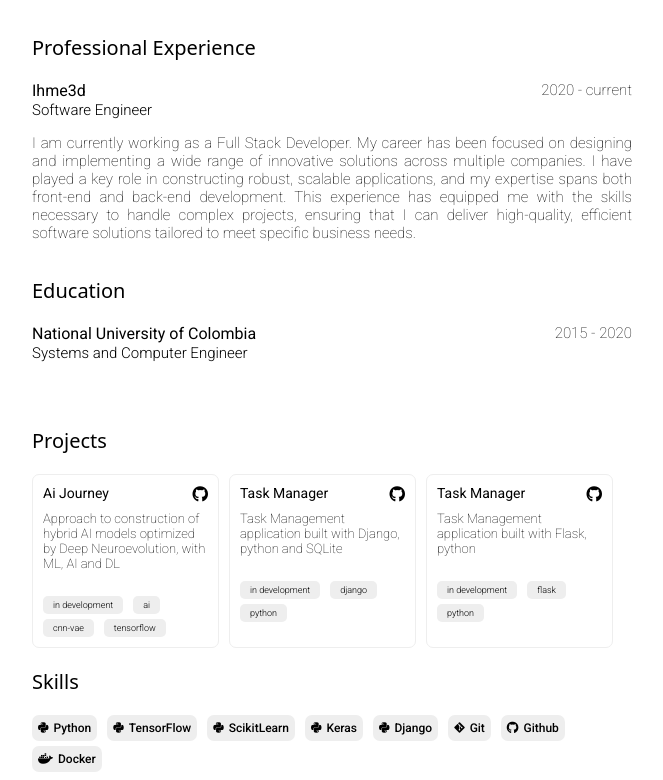
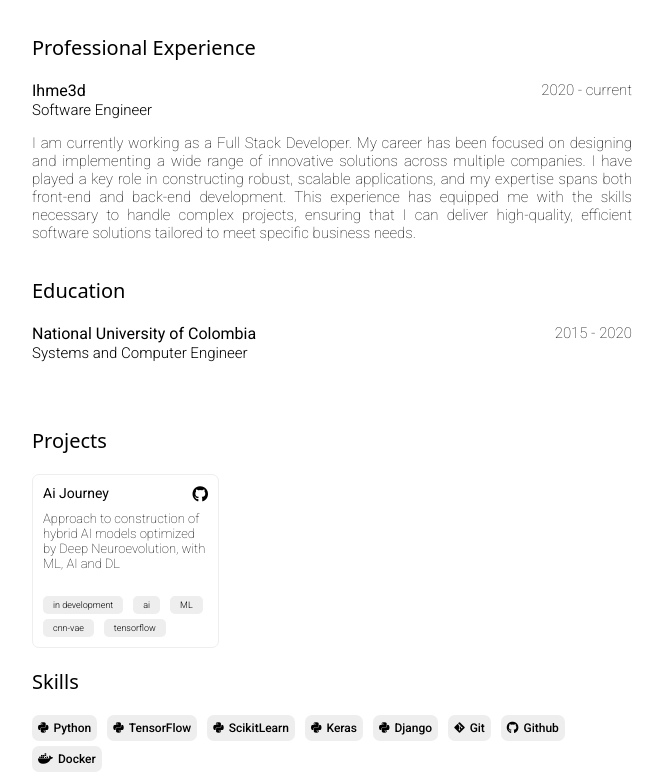
Before and after one commit to anythinglord/minimalist-portfolio, a React (Vite) app: page / in a window 1280 px wide. Shown: the part 364-1144 px from the top of the page, without its empty margins (308-971 px from the left). Built offline with nearby package versions, Linux system fonts and the light colour scheme.

Commit message:
remove incomplete projects

```diff
--- a/src/data.ts
+++ b/src/data.ts
@@ -27,18 +27,6 @@ export const ProjectSmash: Array<Project> = [
         title: 'Ai Journey', link: '',
         github: 'https://github.com/anythinglord/ai-journey',
         description: 'Approach to construction of hybrid AI models optimized by Deep Neuroevolution, with ML, AI and DL',
-        notes: ['in development', 'ai', 'cnn-vae', 'tensorflow']
-    },
-    {
-        title: 'Task Manager', link: '',
-        github: 'https://github.com/anythinglord/django-mysql',
-        description: 'Task Management application built with Django, python and SQLite',
-        notes: ['in development', 'django','python']
-    },
-    {
-        title: 'Task Manager', link: '',
-        github: 'https://github.com/anythinglord/flask-api',
-        description: 'Task Management application built with Flask, python',
-        notes: ['in development', 'flask','python']
+        notes: ['in development', 'ai', 'ML', 'cnn-vae', 'tensorflow']
     },
 ]
```
